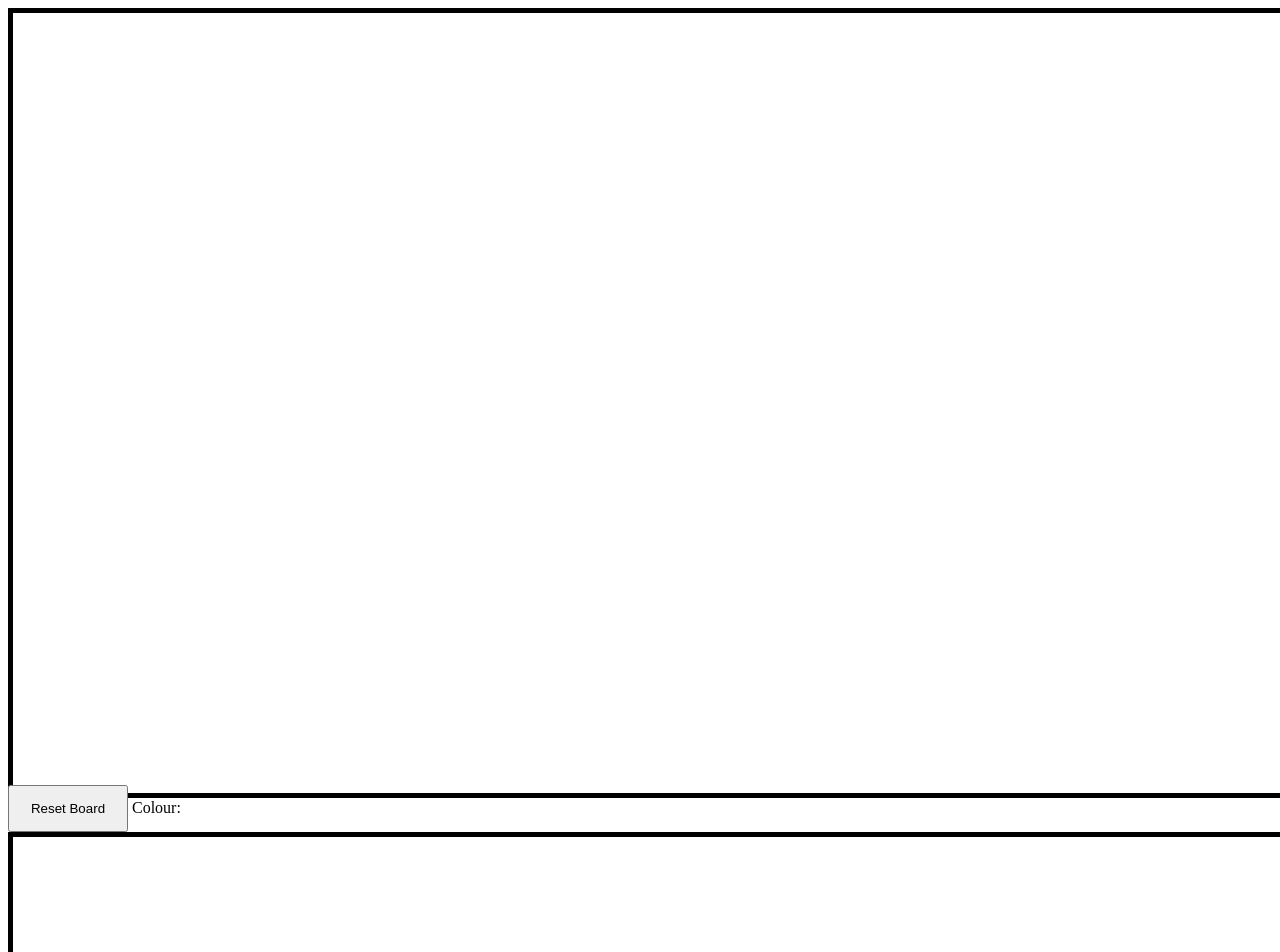
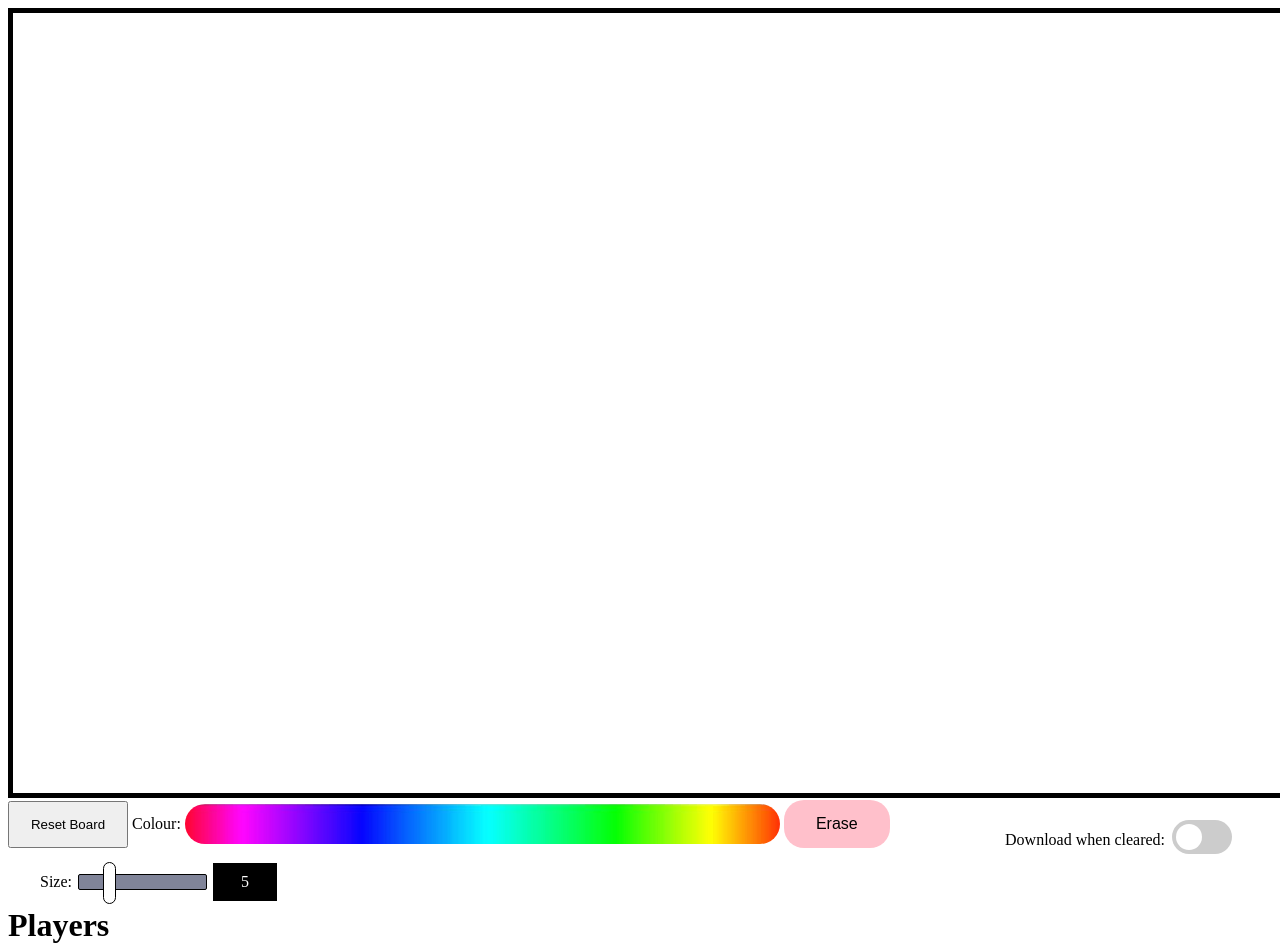
Before and after one commit to EvanKilloran/Draw-Together, a website: page index.html in a window 1280 px wide. Shown: the top 952 px of the page. Drawn offline with nearby package versions, Linux system fonts and the light colour scheme; no server answers.

Commit message:
BIG UPDATE - see description
new players now get the current canvas that everyone else sees
added colour picker
added size slider

```diff
--- a/static/game.js
+++ b/static/game.js
@@ -1,7 +1,4 @@
 var socket = io();
-//socket.on('message', function(data) {
-//  console.log(data);
-//});
 var draw = {
   active: false,
   x: 0,
@@ -9,7 +6,7 @@ var draw = {
   prevx: 0,
   prevy: 0,
   drawprev: false,
-  size: 10
+  size: 5
 }
 var download = false;
 var i;
@@ -74,8 +71,17 @@ var canvas = document.getElementById('canvas');
 canvas.width = 1850;
 canvas.height = 780;
 var context = canvas.getContext('2d');
+var colourCanvas = document.getElementById("colorCanvas");
+var colourContext = colourCanvas.getContext("2d");
+var gradientImage = new Image();
+gradientImage.onload = function(){ //wait for image to load before doing stuff
+	colourContext.drawImage(gradientImage, 0, 0);
+}
+gradientImage.src = "/static/colourGradient.png";
 var color = 'black';
 var store;
+var imgData;
+var dataStored;
 context.fillStyle = 'white';
 context.fillRect(0, 0, 1850, 780);
 context.fillStyle = 'black';
@@ -116,6 +122,18 @@ socket.on('remove', function(idremove) {
 	removeRow(idremove);
 });
 
+socket.on('updateNewPlayer', function() {
+	socket.emit('canvasData',canvas.toDataURL("image/png"));
+});
+
+socket.on('canvasUpdate', function(canvasData) {
+	var canvasImage = new Image();
+	canvasImage.onload = function(){ //wait for image to load before doing stuff
+		context.drawImage(canvasImage, 0, 0);
+	}
+	canvasImage.src = canvasData;
+});
+
 function boardReset(){
 	if (document.getElementById("button").disabled == false){
 		socket.emit('clear',1);
@@ -147,7 +165,9 @@ function removeRow(elementId) {
 }
 
 function changeSize(size) {
+	draw.active = false; //prevents clicking the slider and drawing around with varying widths
 	draw.size = size;
+
 }
 
 function toggleDownload(){
@@ -157,3 +177,11 @@ function toggleDownload(){
 		download = false;
 	}
 }
+
+
+
+colourCanvas.onclick = function(mouseEvent){
+	imgData = colourContext.getImageData(mouseEvent.offsetX, mouseEvent.offsetY, 1, 1);
+	dataStored = imgData.data;
+	color = "rgba("+dataStored[0]+","+dataStored[1] + "," + dataStored[2] + "," + dataStored[3] + ")";
+}
--- a/static/style.css
+++ b/static/style.css
@@ -1,11 +1,11 @@
-canvas {
+#canvas {
 	width: 1850px;
 	height: 780px;
 	border: 5px solid black;
 }
 
 #buttonsdiv{
-	margin-top:-35px;
+	margin-top:-20px;
 	margin-bottom:-20px;
 }
 
@@ -25,48 +25,71 @@ canvas {
 	border: none;
 	color: white;
 	padding: 15px 32px;
-	margin-bottom: -25px;
 	text-align: center;
 	text-decoration: none;
 	display: inline-block;
 	font-size: 16px;
 }
 
-.sizepick {
-	border: none;
+#sizedisplay {
 	color: white;
 	background-color:black;
-	padding: 15px 32px;
-	margin-bottom: -25px;
-	text-align: center;
-	text-decoration: none;
+	padding: 10px 22px;
+	margin-bottom: -15px;
+	font-size: 16px;
+	width: 20px;
 	display: inline-block;
-	font-size: 16px;
-}
 }
 
-.higher{
-	margin-top:-3px;
+#colorCanvas {
+	border-radius:30px;
+	vertical-align: bottom;
+	margin-bottom:4px;
 }
-#green{
- background-color: #4CAF50; /* Green */
+
+#sizeslider {
+	height: 14px;
+    border-radius: 5px;
+	vertical-align: bottom;
+	display: inline-block;
+	-webkit-appearance: none;
 }
-#red{
- background-color: 	#FF0000; /* red */
+input[type=range]:focus {
+  outline: none;
 }
-#blue{
- background-color: #0000FF; /* blue */
+input[type=range]::-webkit-slider-runnable-track {
+  width: 100%;
+  cursor: pointer;
+  height: 15.3px;
+  background: rgba(72, 78, 108, 0.69);
+  border-radius: 2px;
+  border: 0.1px solid #010101;
 }
-#yellow{
- background-color: #ffff00; /* yellow */
- color:black;
+input[type=range]::-webkit-slider-thumb {
+  border: 0.5px solid #000000;
+  height: 42px;
+  width: 13px;
+  border-radius: 13px;
+  background: #FFFFFF;
+  cursor: pointer;
+  -webkit-appearance: none;
+  margin-top: -13.55px;
 }
-#black{
- background-color: #000000; /* black */
+
+input[type=range]::-moz-range-thumb {
+  border: 0.5px solid #000000;
+  height: 42px;
+  width: 13px;
+  border-radius: 13px;
+  background: #FFFFFF;
+  cursor: pointer;
 }
+
+
 #white{
  background-color: #FFC0CB; /* white */
  color:black;
+ border-radius: 20px;
 }
 /* The switch - the box around the slider */
 
```
Also changed, not shown: static/colourGradient.png (added).
